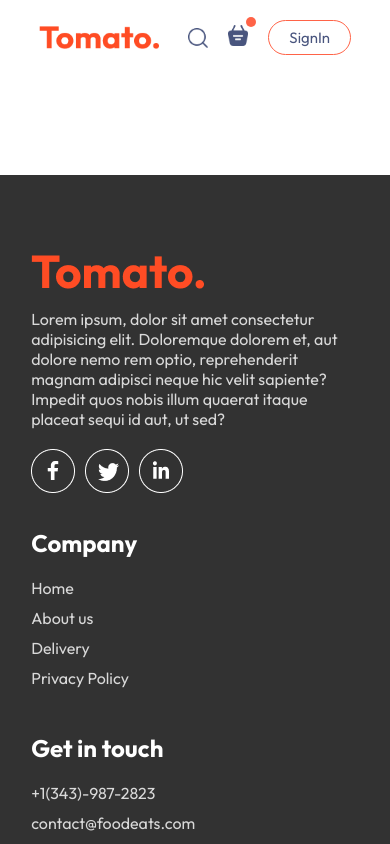
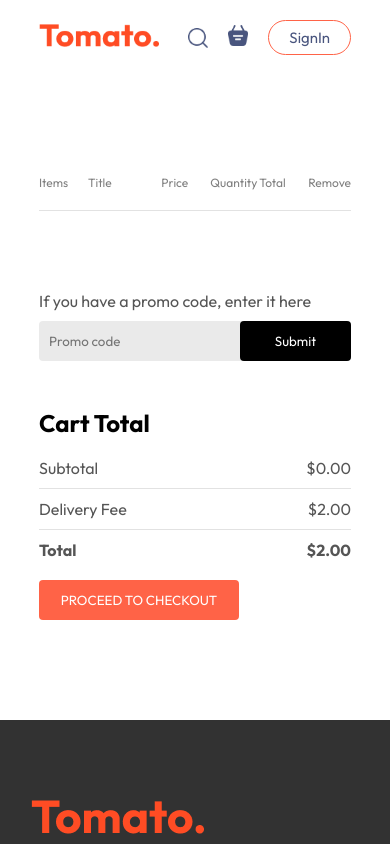
Before and after one commit to singhxmandeep/FoodEats, a React (Vite) app in the folder frontend/: page /cart in a window 390 px wide. Shown: the top 844 px of the page. Built offline with nearby package versions, Linux system fonts and the light colour scheme.

Commit message:
add placeorder functionality

```diff
--- a/frontend/src/Components/Navbar/Navbar.jsx
+++ b/frontend/src/Components/Navbar/Navbar.jsx
@@ -1,27 +1,65 @@
-import React, { useState } from "react";
+import React, { useState, useContext } from "react";
 import "./Navbar.css";
 import { assets } from "../../assets/assets";
 import { Link } from "react-router-dom";
+import { StoreContext } from "../../Context/StoreContext";
 
-const Navbar = ({setShowLogin}) => {
+const Navbar = ({ setShowLogin }) => {
   const [menu, setMenu] = useState("home");
+  const { getTotalCartAmount } = useContext(StoreContext);
 
   return (
     <div className="navbar">
-      <img src={assets.logo} alt="logo" className="logo" />
+      <Link to="/">
+        <img src={assets.logo} alt="logo" className="logo" />
+      </Link>
       <ul className="navbar-menu">
-        <Link to="/" onClick={() => {setMenu("home");}} className={menu == "home" ? "active" : ""}>Home</Link>
-        <a href="#explore-menu" onClick={() => {setMenu("menu");}} className={menu == "menu" ? "active" : ""}>Menu</a>
-        <a href="#app-download" onClick={() => {setMenu("mobile-app");}} className={menu == "mobile-app" ? "active" : ""}>Mobile-App</a>
-        <a href="#footer"  onClick={() => {setMenu("contact-us");}} className={menu == "contact-us" ? "active" : ""}>Contact Us</a>
+        <Link
+          to="/"
+          onClick={() => {
+            setMenu("home");
+          }}
+          className={menu === "home" ? "active" : ""}
+        >
+          Home
+        </Link>
+        <a
+          href="#explore-menu"
+          onClick={() => {
+            setMenu("menu");
+          }}
+          className={menu === "menu" ? "active" : ""}
+        >
+          Menu
+        </a>
+        <a
+          href="#app-download"
+          onClick={() => {
+            setMenu("mobile-app");
+          }}
+          className={menu === "mobile-app" ? "active" : ""}
+        >
+          Mobile-App
+        </a>
+        <a
+          href="#footer"
+          onClick={() => {
+            setMenu("contact-us");
+          }}
+          className={menu === "contact-us" ? "active" : ""}
+        >
+          Contact Us
+        </a>
       </ul>
       <div className="navbar-right">
         <img src={assets.search_icon} alt="search-icon" />
         <div className="navbar-search-icon">
-          <img src={assets.basket_icon} alt="" />
-          <div className="dot"></div>
+          <Link to="/cart">
+            <img src={assets.basket_icon} alt="basket-icon" />
+          </Link>
+          {getTotalCartAmount() > 0 && <div className="dot"></div>}
         </div>
-        <button onClick={()=>setShowLogin(true)}>SignIn</button>
+        <button onClick={() => setShowLogin(true)}>SignIn</button>
       </div>
     </div>
   );
--- a/frontend/src/Context/StoreContext.jsx
+++ b/frontend/src/Context/StoreContext.jsx
@@ -1,4 +1,4 @@
-import { createContext, useState, useEffect } from "react";
+import { createContext, useState } from "react";
 import { food_list } from "../assets/assets";
 
 export const StoreContext = createContext(null);
@@ -26,15 +26,25 @@
     });
   };
 
-  useEffect(() => {
-    console.log(cartItems)
-  }, [cartItems]);
+  const getTotalCartAmount = () => {
+    let totalAmount = 0;
+    for (const itemId in cartItems) {
+      if (cartItems[itemId] > 0) {
+        const itemInfo = food_list.find(product => product._id === itemId);
+        if (itemInfo) {
+          totalAmount += itemInfo.price * cartItems[itemId];
+        }
+      }
+    }
+    return totalAmount.toFixed(2);
+  };
 
   const contextValue = {
     food_list,
     cartItems,
     addToCart,
-    removeFromCart
+    removeFromCart,
+    getTotalCartAmount
   };
 
   return (
--- a/frontend/src/pages/Cart/Cart.css
+++ b/frontend/src/pages/Cart/Cart.css
@@ -0,0 +1,110 @@
+.cart {
+  margin-top: 100px;
+}
+
+.cart-items-title {
+  display: grid;
+  grid-template-columns: 1fr 1.5fr 1fr 1fr 1fr 0.5fr;
+  align-items: center;
+  color: grey;
+  font-size: max(1vw, 12px);
+}
+
+.cart-items-item {
+  display: grid;
+  grid-template-columns: 1fr 1.5fr 1fr 1fr 1fr 0.5fr;
+  align-items: center;
+  padding: 10px 0;
+  color: black;
+}
+
+.cart-items-item img {
+  width: 50px;
+  height: 50px;
+  object-fit: cover;
+}
+
+.cart hr{
+    height: 1px;
+    background-color: #e2e2e2;
+    border: none;
+}
+
+.cart-items-item .cross{
+    cursor: pointer;
+}.cart-bottom{
+    margin-top: 80px;
+    display: flex;
+    justify-content: space-between;
+    gap: max(12vw, 20px);
+
+}
+
+.cart-total{
+    flex: 1;
+    display: flex;
+    flex-direction: column;
+    gap: 20px;
+}
+
+.cart-total-details{
+    display: flex;
+    justify-content: space-between;
+    color: #555;
+}
+
+.cart-total hr{
+    margin: 10px 0px;
+}
+
+.cart-total button{
+    border: none;
+    color: white;
+    background-color: tomato;
+    width: max(15vw, 200px);
+    padding: 12px 0px;
+    border-radius: 4px;
+    cursor: pointer;
+}
+
+.cart-promocode{
+    flex: 1;
+}
+
+.cart-promocode{
+    color: #555;
+}
+
+.cart-promocode-input{
+    margin-top: 10px;
+    display: flex;
+    justify-content: space-between;
+    align-items: center;
+    background-color: #eaeaea;
+    border-radius: 4px;
+}
+
+.cart-promocode-input input{
+    background: transparent;
+    border: none;
+    outline: none;
+    padding-left: 10px;
+}
+
+.cart-promocode-input button{
+    width: max(10vw, 150px);
+    padding: 12px 5px;
+    background-color: black;
+    border: none;
+    color: white;
+    border-radius: 4px;
+}
+
+@media(max-width: 750px){
+    .cart-bottom{
+        flex-direction: column-reverse;
+    }
+    .cart-promocode{
+        justify-content: start;
+    }
+}
--- a/frontend/src/pages/Cart/Cart.jsx
+++ b/frontend/src/pages/Cart/Cart.jsx
@@ -1,12 +1,74 @@
-import React from 'react'
-import "./Cart.css"
+import React, { useContext } from "react";
+import "./Cart.css";
+import { StoreContext } from "../../Context/StoreContext";
 
 const Cart = () => {
+  const { cartItems, food_list, removeFromCart, getTotalCartAmount } = useContext(StoreContext);
+
+  const getCartItems = () => {
+    return food_list.filter(item => cartItems[item._id] > 0);
+  };
+
   return (
-    <div>
+    <div className="cart">
+      <div className="cart-items">
+        <div className="cart-items-title">
+          <p>Items</p>
+          <p>Title</p>
+          <p>Price</p>
+          <p>Quantity</p>
+          <p>Total</p>
+          <p>Remove</p>
+        </div>
+        <br />
+        <hr />
+        {getCartItems().map((item, index) => (
+          <React.Fragment key={item._id}>
+            <div className="cart-items-item">
+              <img src={item.image} alt={item.name} />
+              <p>{item.name}</p>
+              <p>${item.price}</p>
+              <p>{cartItems[item._id]}</p>
+              <p>${(item.price * cartItems[item._id]).toFixed(2)}</p>
+              <p className="cross" onClick={() => removeFromCart(item._id)}>X</p>
+            </div>
+            <hr />
+          </React.Fragment>
+        ))}
+      </div>
+      <div className="cart-bottom">
+        <div className="cart-total">
+          <h2>Cart Total</h2>
+          <div>
+            <div className="cart-total-details">
+              <p>Subtotal</p>
+              <p>${getTotalCartAmount()}</p>
+            </div>
+            <hr />
+            <div className="cart-total-details">
+              <p>Delivery Fee</p>
+              <p>$2.00</p>
+            </div>
+            <hr />
+            <div className="cart-total-details">
+              <b>Total</b>
+              <b>${(parseFloat(getTotalCartAmount()) + 2).toFixed(2)}</b>
+            </div>
+          </div>
+          <button>PROCEED TO CHECKOUT</button>
+        </div>
+        <div className="cart-promocode">
+          <div>
+            <p>If you have a promo code, enter it here</p>
+            <div className="cart-promocode-input">
+              <input type="text" placeholder="Promo code" />
+              <button>Submit</button>
+            </div>
+          </div>
+        </div>
+      </div>
+    </div>
+  );
+};
 
-    </div>
-  )
-}
-
-export default Cart
+export default Cart;
```
